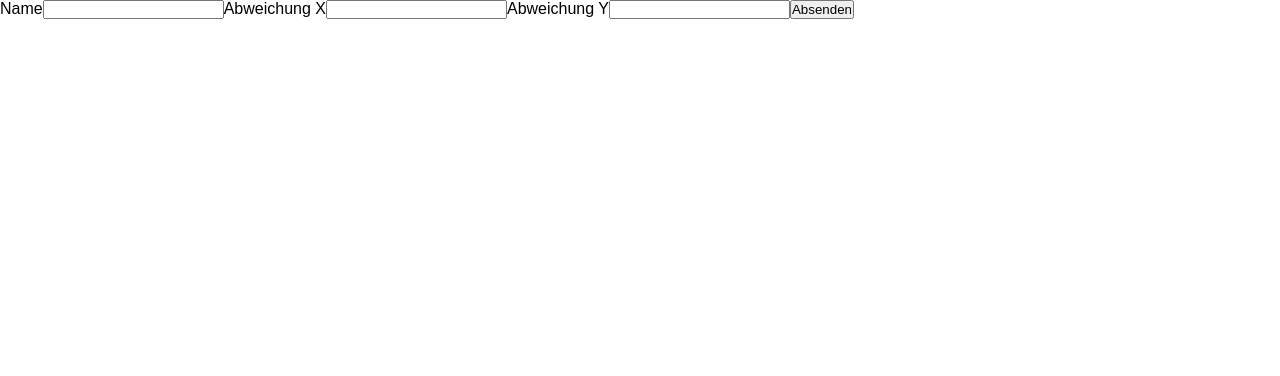
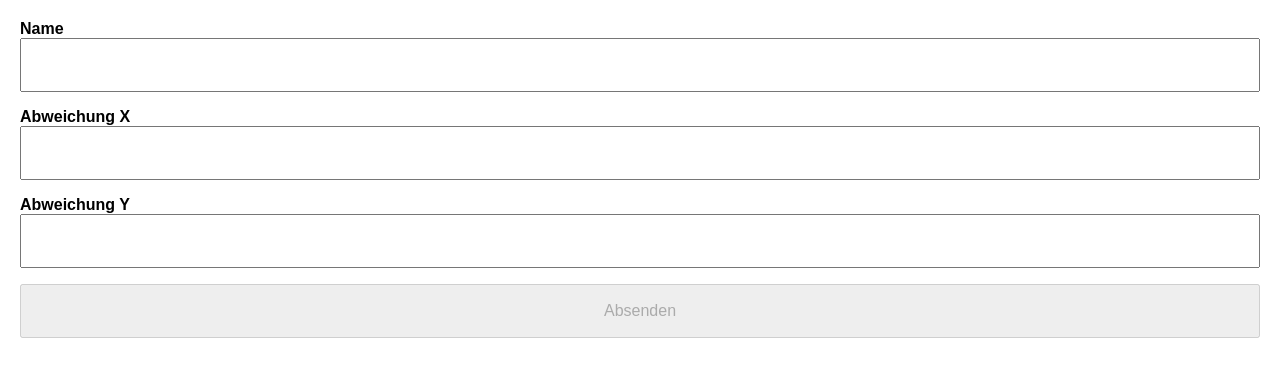
Before and after one commit to fschmtt/thw-leaderboard, a Vue app: page /admin in a window 1280 px wide. Shown: the top 376 px of the page. Built offline with nearby package versions, Linux system fonts and the light colour scheme.

Commit message:
Fix adding new competitor

```diff
--- a/src/views/Admin.vue
+++ b/src/views/Admin.vue
@@ -9,20 +9,20 @@ export default {
       offsetY: null,
     };
   },
+
+  computed: {
+    isButtonDisabled(): boolean {
+      return !this.name || !this.offsetX || !this.offsetY;
+    },
+  },
+
   methods: {
     async onSubmit() {
       try {
         await axios.post("http://localhost:8008/api/competitor", {
-          method: "POST",
-          headers: {
-            Accept: "application/json",
-            "Content-Type": "application/json",
-          },
-          body: JSON.stringify({
-            name: this.name,
-            offsetX: this.offsetX,
-            offsetY: this.offsetY,
-          }),
+          name: this.name,
+          offsetX: this.offsetX,
+          offsetY: this.offsetY,
         });
 
         this.name = null;
@@ -40,14 +40,40 @@ export default {
   <main>
     <form @submit.prevent="onSubmit">
       <label for="name">Name</label>
-      <input type="text" name="name" v-model="name" />
+      <input type="text" name="name" id="name" v-model="name" />
 
       <label for="offsetX">Abweichung X</label>
-      <input type="number" name="offsetX" v-model="offsetX" />
+      <input type="number" name="offsetX" id="offsetX" v-model="offsetX" />
 
       <label for="offsetY">Abweichung Y</label>
-      <input type="number" name="offsetY" v-model="offsetY" />
-      <button type="submit">Absenden</button>
+      <input type="number" name="offsetY" id="offsetY" v-model="offsetY" />
+      <button type="submit" :disabled="isButtonDisabled">Absenden</button>
     </form>
   </main>
 </template>
+
+<style scoped>
+main {
+  margin: 20px;
+}
+
+label {
+  font-weight: bold;
+  font-size: 16px;
+}
+
+input {
+  display: block;
+  width: 100%;
+  margin-bottom: 16px;
+  padding: 16px 8px;
+  font-size: 16px;
+}
+
+button {
+  display: block;
+  width: 100%;
+  padding: 16px 8px;
+  font-size: 16px;
+}
+</style>
```
